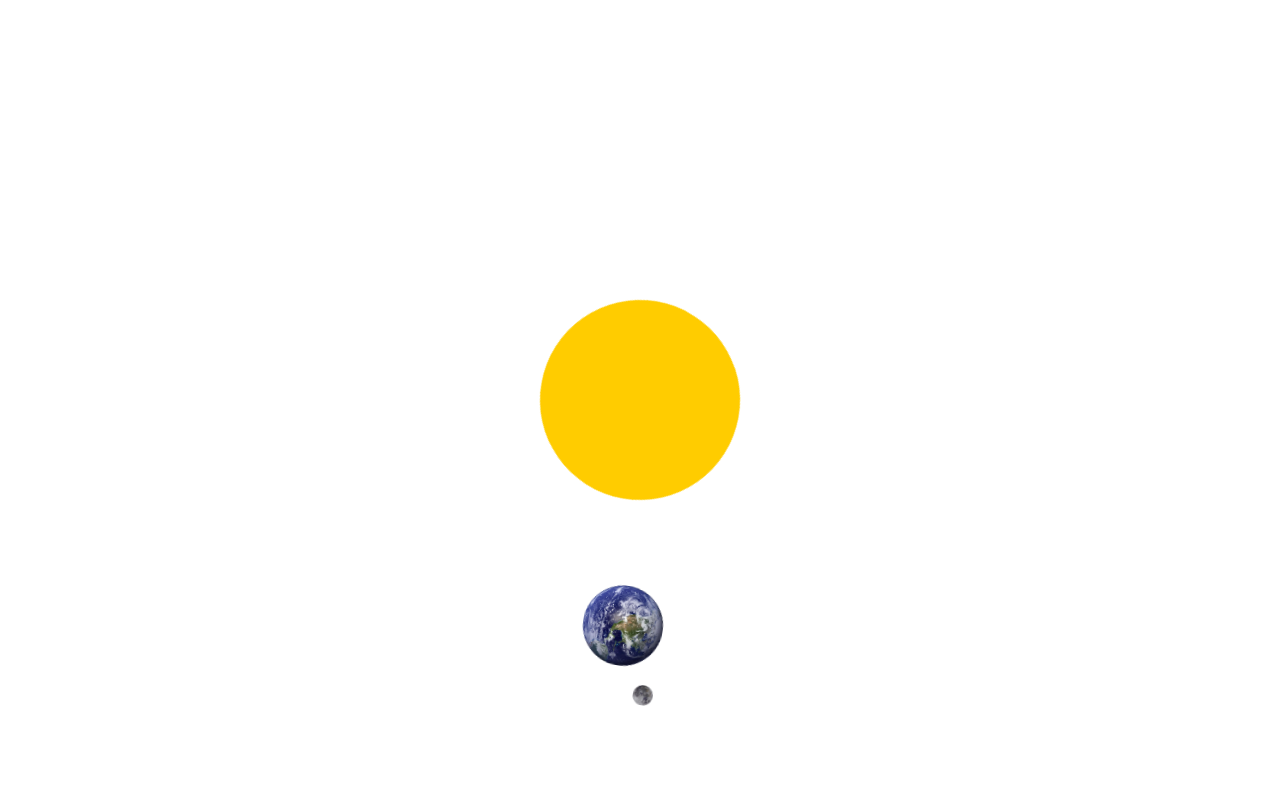
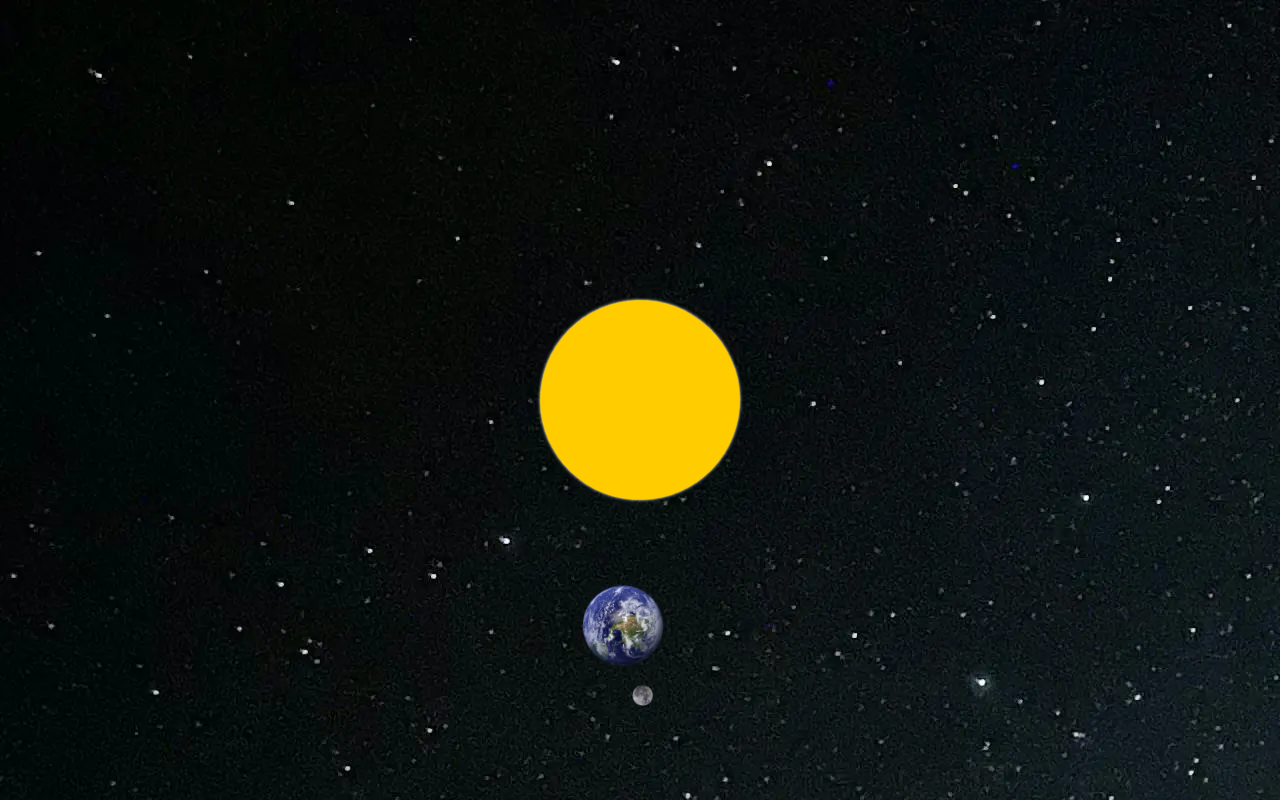
Before and after one commit to Hani-Al-Maleh/solar-system, a plain HTML site: page index.html in a window 1280 px wide. Shown: the top 800 px of the page. Drawn offline with Linux system fonts and the light colour scheme.

Commit message:
Add files via upload

```diff
--- a/styles.css
+++ b/styles.css
@@ -3,7 +3,7 @@ body {
   padding: 0;
   box-sizing: border-box;
   height: 100vh;
-  background-image: url('./images/space.jpg');
+  background-image: url('./images/space.webp');
   display: flex;
   justify-content: center;
   align-items: center;
@@ -31,7 +31,7 @@ body {
 .earth {
   width: 80px;
   height: 80px;
-  background-image: url('./images/earth.png');
+  background-image: url('./images/earth.webp');
   background-size: contain;
   animation: orbit 36.5s linear infinite;
   margin: 20rem;
@@ -40,7 +40,7 @@ body {
 .moon {
   width: 20px;
   height: 20px;
-  background-image: url('./images/moon.png');
+  background-image: url('./images/moon.webp');
   background-size: contain;
   margin: 6rem;
 }
```
Also changed, not shown: images/earth.webp (added), images/moon.webp (added), images/space.webp (added).
